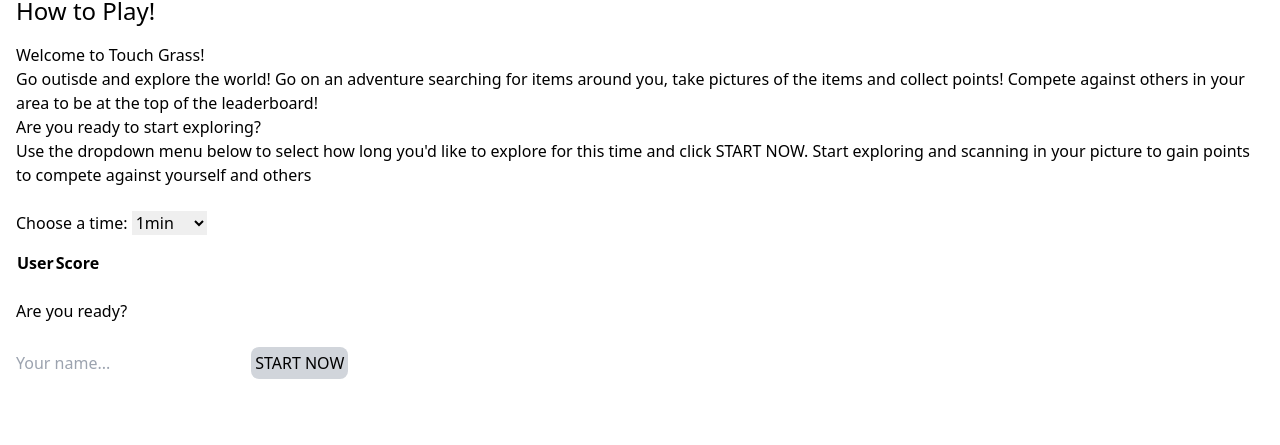
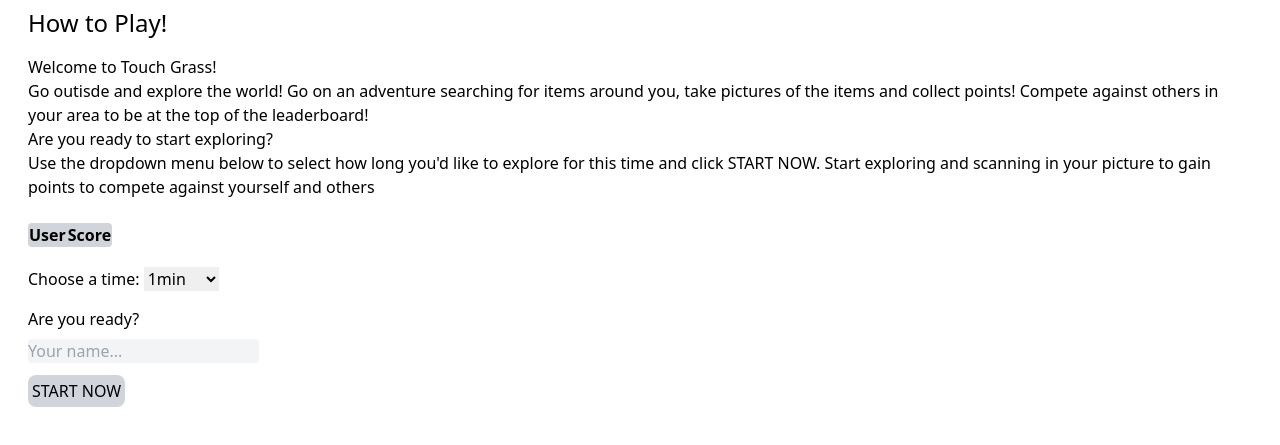
Before and after one commit to greend0104/Touch-Grass--Durhack-24-25, a website: page index.html in a window 1280 px wide. Shown: the part 85-530 px from the top of the page. Drawn offline with Linux system fonts and the light colour scheme; no server answers.

Commit message:
Made everything slightly less ugly

```diff
--- a/index.html
+++ b/index.html
@@ -8,7 +8,7 @@
 	<title>Touch Grass</title>
 </head>
 
-<body class="p-4">
+<body class="p-7">
 	<h1 class="text-4xl">Touch Grass!</h1>
 
 	<br>
@@ -27,6 +27,18 @@
 
 </div>
 
+<!-- Leaderboard -->
+<div>
+  <table class="table-auto bg-gray-300 rounded" id="leaderboard">
+    <tr>
+      <th>User</th>
+      <th>Score</th>
+    </tr>
+
+  </table>
+</div>
+
+<div class="mt-5">
   <form action="">
     <label for="times">Choose a time:</label>
     <select name="times" id="times">
@@ -37,24 +49,13 @@
         <option value="20">20mins</option>
       </select>
     </form>
-
-
-	<!-- Leaderboard -->
-
-	<table id="leaderboard">
-		<tr>
-			<th>User</th>
-			<th>Score</th>
-		</tr>
-
-	</table>
-
-	<br>
+</div>
 
 	<p>Are you ready?</p>
+
+  <input class="mt-2 bg-gray-100 rounded" id="name" type="text" placeholder="Your name...">
   <br>
-  <input id="name" type="text" placeholder="Your name...">
-	<button id="start" class="bg-gray-300 rounded-lg p-1">START NOW</button>
+	<button id="start" class="bg-gray-300 rounded-lg p-1 mt-3">START NOW</button>
 
 
 	<script src="index.js"></script>
```
Also changed, not shown: styles.css. Lines whose indentation alone changed are shown as unchanged.
